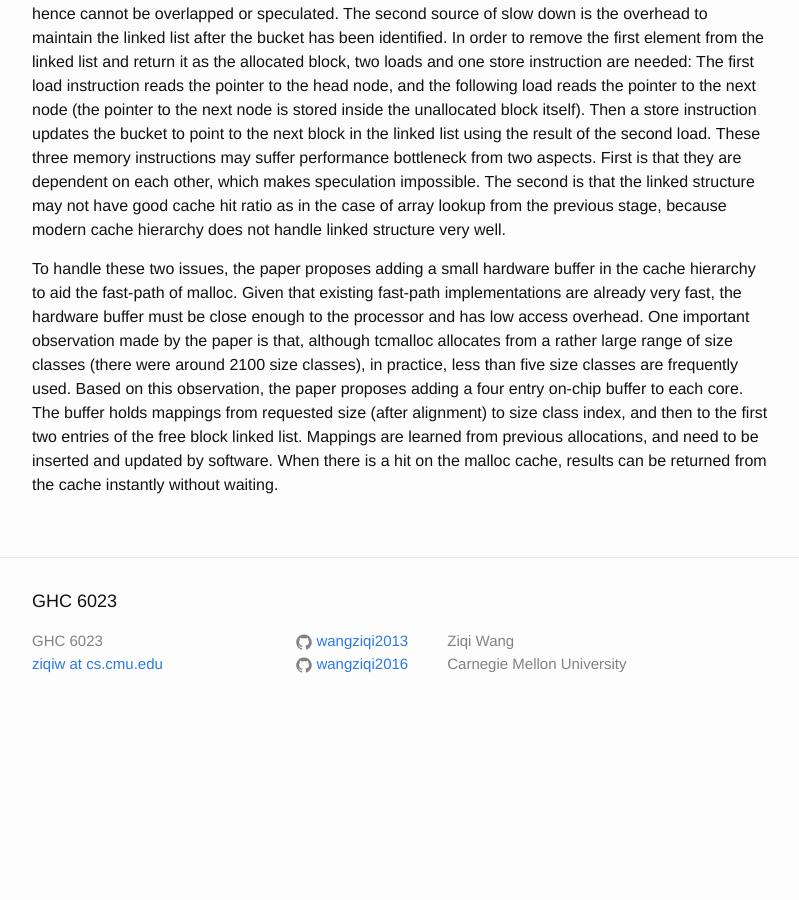
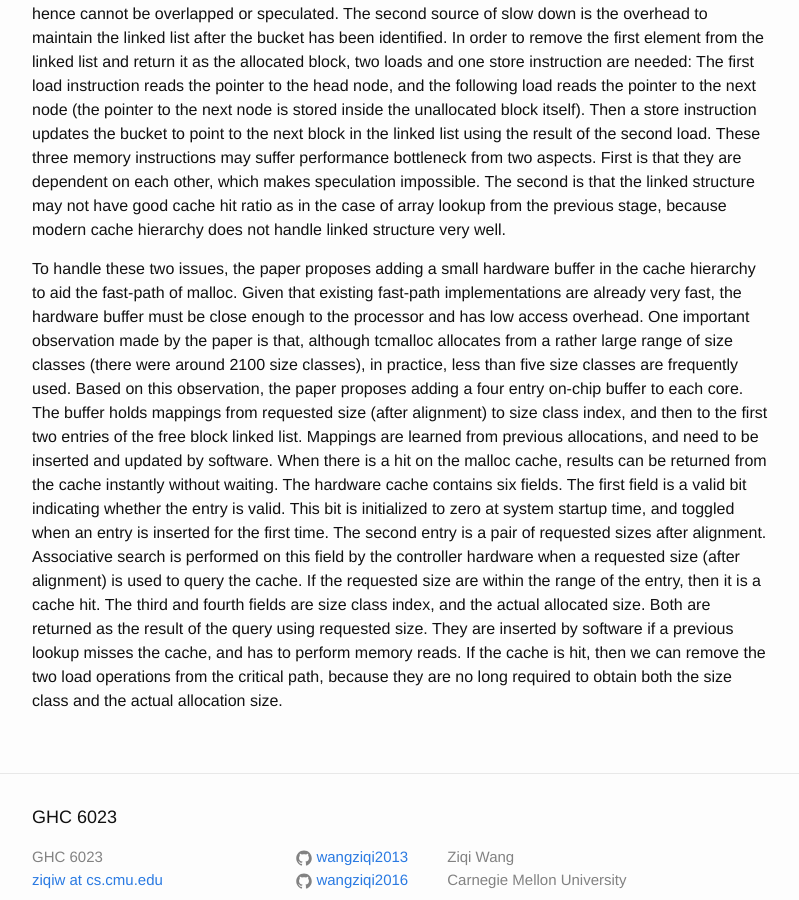
Before and after one commit to wangziqi2013/wangziqi2013.github.io, a Jekyll site: the page built from _posts/2019-01-05-mallacc.markdown, in a window 1280 px wide and 900 px high, scrolled down 1366 px. Shown: the whole window, without its empty margins (238-1037 px from the left). Built offline with Jekyll 4.4.1, drawn with Linux system fonts in a browser that asks for light colours; before the commit the page ends 2101 px from its top, so only the background shows below that.

Commit message:
Working on fields

```diff
--- a/_posts/2019-01-05-mallacc.markdown
+++ b/_posts/2019-01-05-mallacc.markdown
@@ -65,4 +65,12 @@ size classes are frequently used. Based on this observation, the paper proposes
 to each core. The buffer holds mappings from requested size (after alignment) to size class index, and then to the
 first two entries of the free block linked list. Mappings are learned from previous allocations, and need to be
 inserted and updated by software. When there is a hit on the malloc cache, results can be returned from the cache instantly
-without waiting.
+without waiting. The hardware cache contains six fields. The first field is a valid bit indicating whether the entry is valid.
+This bit is initialized to zero at system startup time, and toggled when an entry is inserted for the first time. The
+second entry is a pair of requested sizes after alignment. Associative search is performed on this field by the
+controller hardware when a requested size (after alignment) is used to query the cache. If the requested size are
+within the range of the entry, then it is a cache hit. The third and fourth fields are size class index, and the
+actual allocated size. Both are returned as the result of the query using requested size. They are inserted by
+software if a previous lookup misses the cache, and has to perform memory reads. If the cache is hit, then we
+can remove the two load operations from the critical path, because they are no long required to obtain both
+the size class and the actual allocation size.
```
